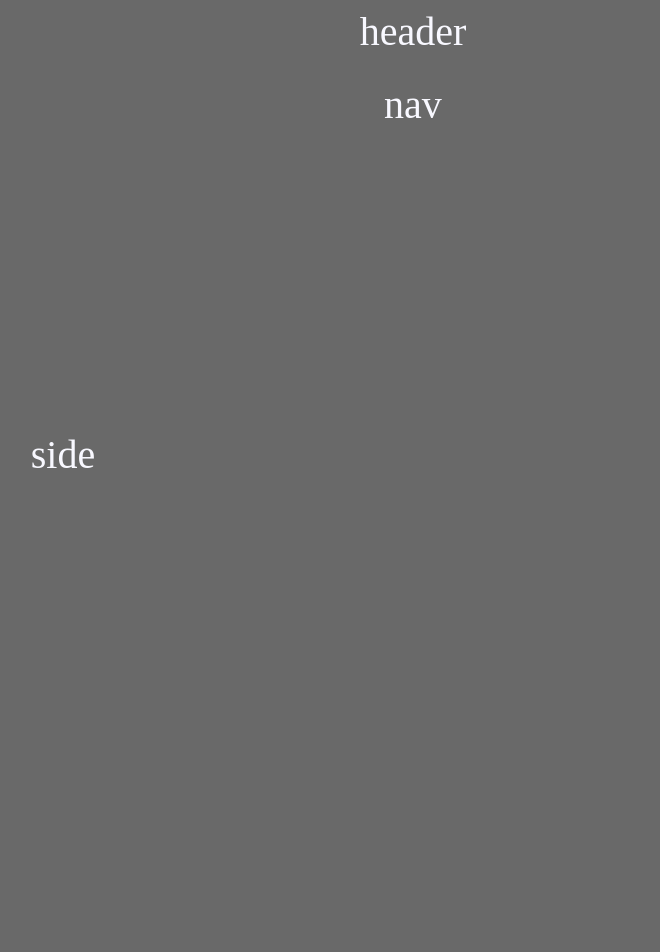
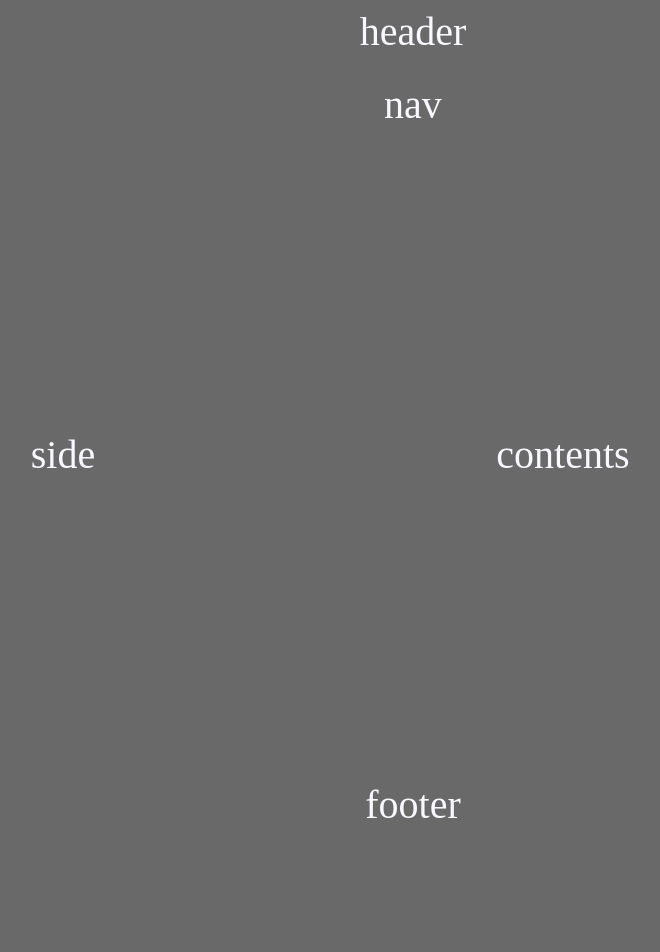
Before and after one commit to c0wb3ll/c0wb3ll.github.io, a plain HTML site: page index.html in a window 1280 px wide. Shown: the top 952 px of the page, without its empty margins (227-887 px from the left). After the commit the page ends 855 px from the top, so only its background shows below. Drawn offline with Linux system fonts and the light colour scheme.

Commit message:
add lecture1 complete

```diff
--- a/index.html
+++ b/index.html
@@ -8,9 +8,9 @@
         body {background-color: dimgray;}
         #wrap {width: 1000px; height: 100px; margin:0 auto; font-size: 40px; color: ghostwhite; text-align: center;}
         #nav {width: 1000px; height: 100px; line-height: 100px;}
-        #side {width: 300px; height: 600px; line-height: 600px;}
-        #contents {width: 700px; height: 600px; line-height: 600px;}
-        #footer {width: 1000px; height: 100px; line-height: 100px;}
+        #side {width: 300px; height: 600px; line-height: 600px; float: left;}
+        #contents {width: 700px; height: 600px; line-height: 600px; float: left;}
+        #footer {width: 1000px; height: 100px; line-height: 100px; float: left;}
     </style>
     <body>
         <div id="wrap">
```
